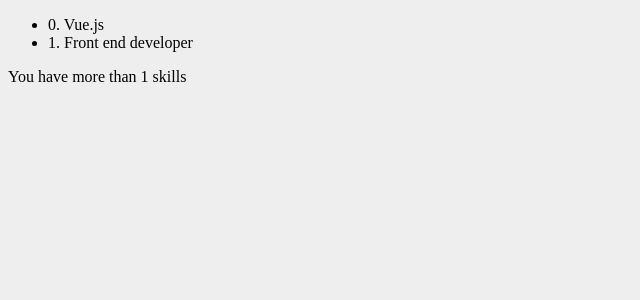
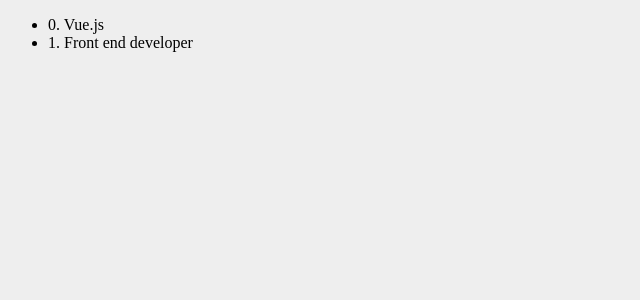
Before and after one commit to brandonfiebiger/daily_practice, a Vue app in the folder vuejs/vue-skills/: page / in a window 1280 px wide. Shown: the top 300 px of the page, without its empty margins (0-640 px from the left). Built offline with nearby package versions, Linux system fonts and the light colour scheme.

Commit message:
Delete practice if else initiative.

```diff
--- a/vuejs/vue-skills/src/components/Skills.vue
+++ b/vuejs/vue-skills/src/components/Skills.vue
@@ -5,8 +5,6 @@
         <li v-for="(data, index) in skills" :key='index'>{{ index }}. {{ data.skill }}</li>
       </ul>
 
-      <p v-if="skills.length >= 1">You have more than 1 skills</p>
-      <p v-else>You have less than or equal to one skill</p>
     </div>
   </div>
 </template>
```
